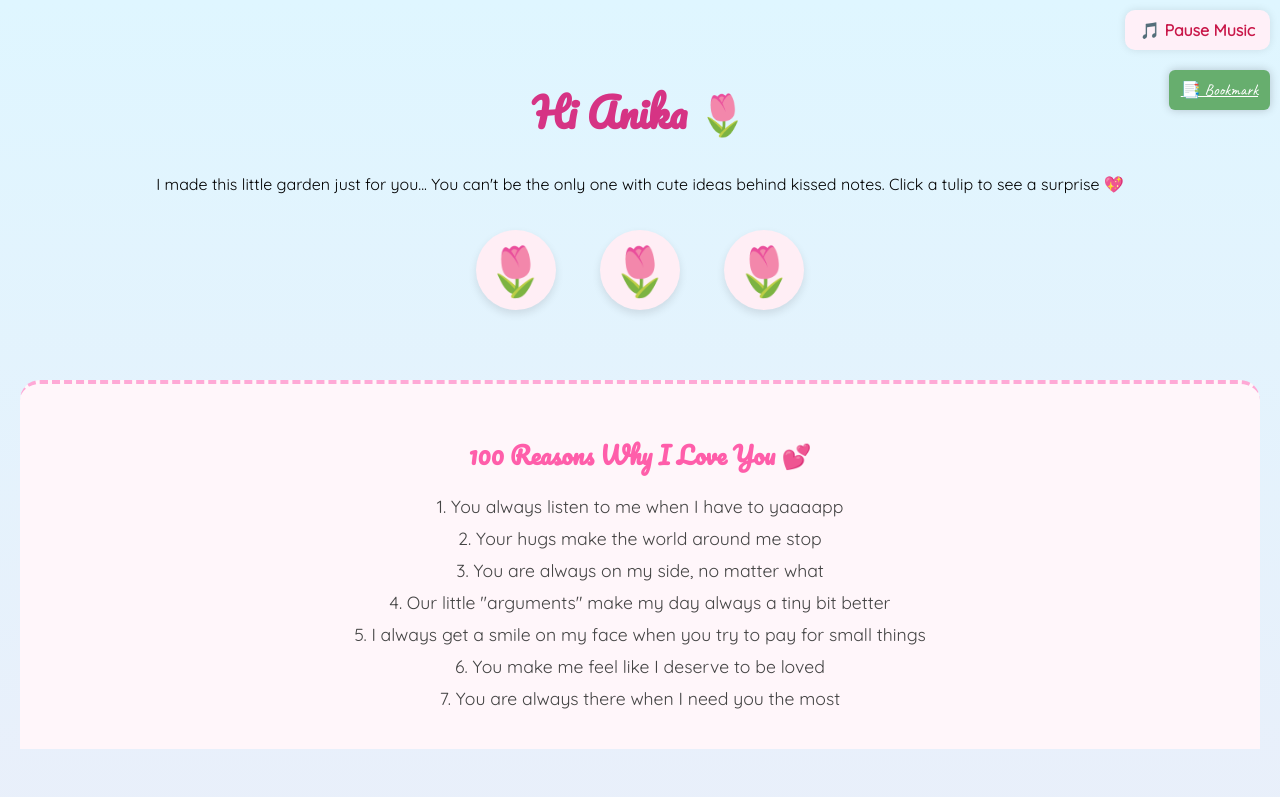
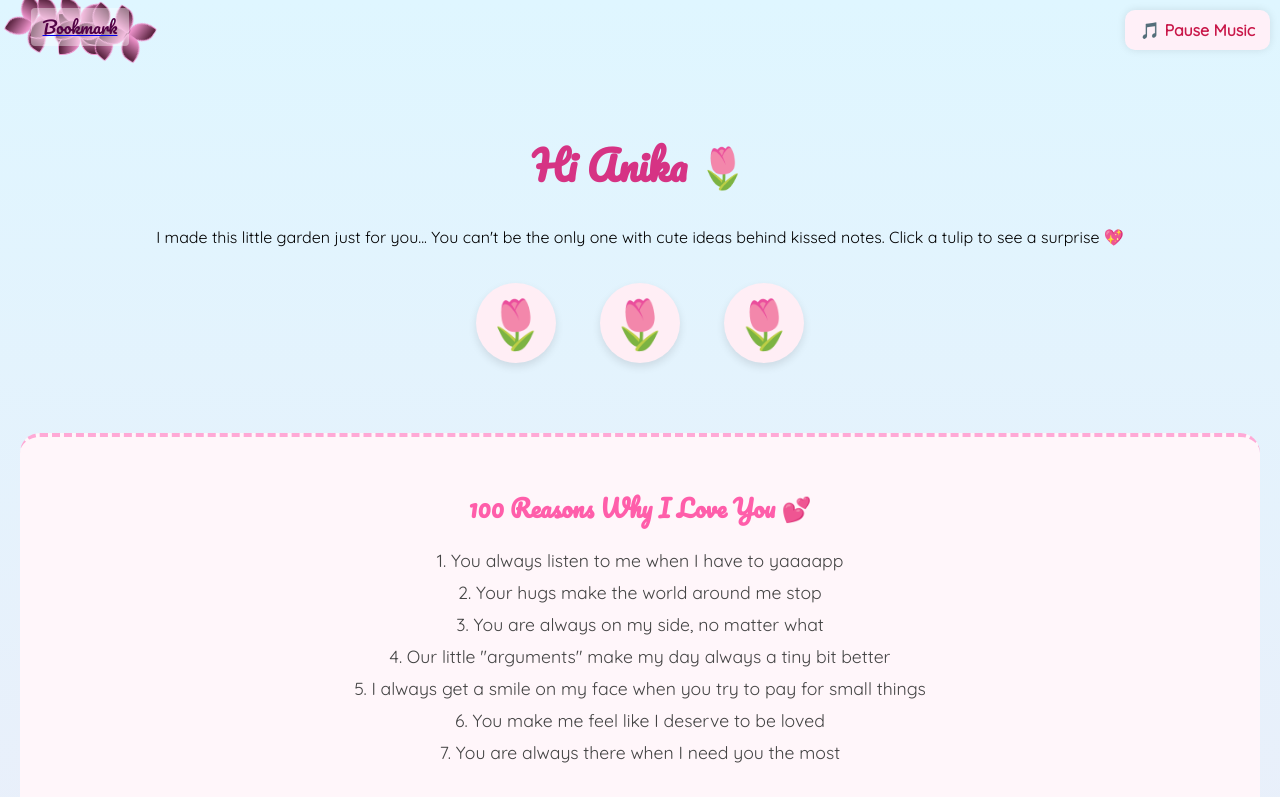
Before and after one commit to gordon75th/website, a plain HTML site: page index.html in a window 1280 px wide. Shown: the top 797 px of the page. Drawn offline with Linux system fonts and the light colour scheme.

Commit message:
bookmark button

```diff
--- a/css/style.css
+++ b/css/style.css
@@ -238,3 +238,199 @@ box-shadow: 0 4px 8px rgba(0,0,0,0.1);
       z-index: 998;
       font-family: 'Caveat', cursive;
     }
+
+  .btn {
+    height: 4em;
+    width: 12em;
+    display: flex;
+    align-items: center;
+    justify-content: center;
+    background: transparent;
+    border: 0px solid black;
+    cursor: pointer;
+  }
+
+  .wrapper {
+    height: 2em;
+    width: 8em;
+    position: relative;
+    background: transparent;
+    display: flex;
+    justify-content: center;
+    align-items: center;
+  }
+
+  .text {
+    font-size: 17px;
+    z-index: 1;
+    color: #000;
+    padding: 4px 12px;
+    border-radius: 4px;
+    background: rgba(255, 255, 255, 0.7);
+    transition: all 0.5s ease;
+  }
+
+  .flower {
+    display: grid;
+    grid-template-columns: 1em 1em;
+    position: absolute;
+    transition: grid-template-columns 0.8s ease;
+  }
+
+  .flower1 {
+    top: -12px;
+    left: -13px;
+    transform: rotate(5deg);
+  }
+
+  .flower2 {
+    bottom: -5px;
+    left: 8px;
+    transform: rotate(35deg);
+  }
+
+  .flower3 {
+    bottom: -15px;
+    transform: rotate(0deg);
+  }
+
+  .flower4 {
+    top: -14px;
+    transform: rotate(15deg);
+  }
+
+  .flower5 {
+    right: 11px;
+    top: -3px;
+    transform: rotate(25deg);
+  }
+
+  .flower6 {
+    right: -15px;
+    bottom: -15px;
+    transform: rotate(30deg);
+  }
+
+  .petal {
+    height: 1em;
+    width: 1em;
+    border-radius: 40% 70% / 7% 90%;
+    background: linear-gradient(#922571, #c76ac2);
+    border: 0.5px solid #d492c4;
+    z-index: 0;
+    transition: width 0.8s ease, height 0.8s ease;
+  }
+
+  .two {
+    transform: rotate(90deg);
+  }
+
+  .three {
+    transform: rotate(270deg);
+  }
+
+  .four {
+    transform: rotate(180deg);
+  }
+
+  .btn:hover .petal {
+    background: linear-gradient(#55203b, #ee93cb);
+    border: 0.5px solid #ec96cf;
+  }
+
+  .btn:hover .flower {
+    grid-template-columns: 1.5em 1.5em;
+  }
+
+  .btn:hover .flower .petal {
+    width: 1.5em;
+    height: 1.5em;
+  }
+
+  .btn:hover .text {
+    background: rgba(255, 255, 255, 0.4);
+  }
+
+  .btn:hover div.flower1 {
+    animation: 15s linear 0s normal none infinite running flower1;
+  }
+
+  @keyframes flower1 {
+    0% {
+      transform: rotate(5deg);
+    }
+
+    100% {
+      transform: rotate(365deg);
+    }
+  }
+
+  .btn:hover div.flower2 {
+    animation: 13s linear 1s normal none infinite running flower2;
+  }
+
+  @keyframes flower2 {
+    0% {
+      transform: rotate(35deg);
+    }
+
+    100% {
+      transform: rotate(-325deg);
+    }
+  }
+
+  .btn:hover div.flower3 {
+    animation: 16s linear 1s normal none infinite running flower3;
+  }
+
+  @keyframes flower3 {
+    0% {
+      transform: rotate(0deg);
+    }
+
+    100% {
+      transform: rotate(360deg);
+    }
+  }
+
+  .btn:hover div.flower4 {
+    animation: 17s linear 1s normal none infinite running flower4;
+  }
+
+  @keyframes flower4 {
+    0% {
+      transform: rotate(15deg);
+    }
+
+    100% {
+      transform: rotate(375deg);
+    }
+  }
+
+  .btn:hover div.flower5 {
+    animation: 20s linear 1s normal none infinite running flower5;
+  }
+
+  @keyframes flower5 {
+    0% {
+      transform: rotate(25deg);
+    }
+
+    100% {
+      transform: rotate(-335deg);
+    }
+  }
+
+  .btn:hover div.flower6 {
+    animation: 15s linear 1s normal none infinite running flower6;
+  }
+
+  @keyframes flower6 {
+    0% {
+      transform: rotate(30deg);
+    }
+
+    100% {
+      transform: rotate(390deg);
+    }
+  }
--- a/index.html
+++ b/index.html
@@ -12,7 +12,53 @@
 </head>
 <body>
   <div class="music-control" onclick="toggleMusic()">🎵 Pause Music</div>
-  <a href="library.html" class="magic-bookmark">📑 Bookmark</a>
+
+  <a href="library.html">
+    <button class="btn">
+      <div class="wrapper">
+        <p style="font-family: 'Pacifico', cursive; color: rgb(83, 3, 70);" class="text">Bookmark</p>
+
+        <div class="flower flower1">
+          <div class="petal one"></div>
+          <div class="petal two"></div>
+          <div class="petal three"></div>
+          <div class="petal four"></div>
+        </div>
+        <div class="flower flower2">
+          <div class="petal one"></div>
+          <div class="petal two"></div>
+          <div class="petal three"></div>
+          <div class="petal four"></div>
+        </div>
+        <div class="flower flower3">
+          <div class="petal one"></div>
+          <div class="petal two"></div>
+          <div class="petal three"></div>
+          <div class="petal four"></div>
+        </div>
+        <div class="flower flower4">
+          <div class="petal one"></div>
+          <div class="petal two"></div>
+          <div class="petal three"></div>
+          <div class="petal four"></div>
+        </div>
+        <div class="flower flower5">
+          <div class="petal one"></div>
+          <div class="petal two"></div>
+          <div class="petal three"></div>
+          <div class="petal four"></div>
+        </div>
+        <div class="flower flower6">
+          <div class="petal one"></div>
+          <div class="petal two"></div>
+          <div class="petal three"></div>
+          <div class="petal four"></div>
+        </div>
+      </div>
+    </button>
+  </a>
+
+
 
   <audio id="bg-music" autoplay loop>
     <source src="https://www.bensound.com/bensound-music/bensound-sunny.mp3" type="audio/mpeg">
```
